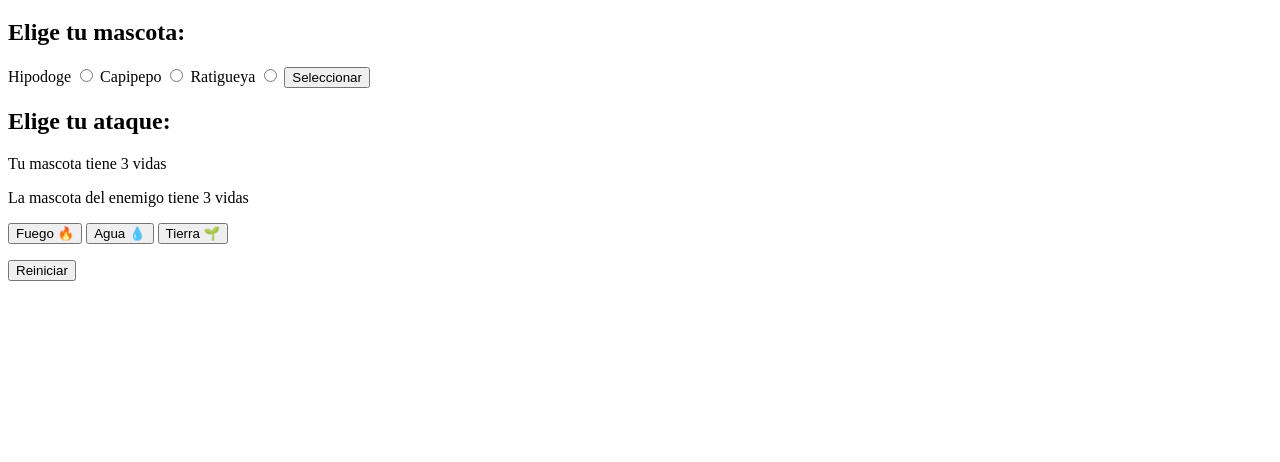
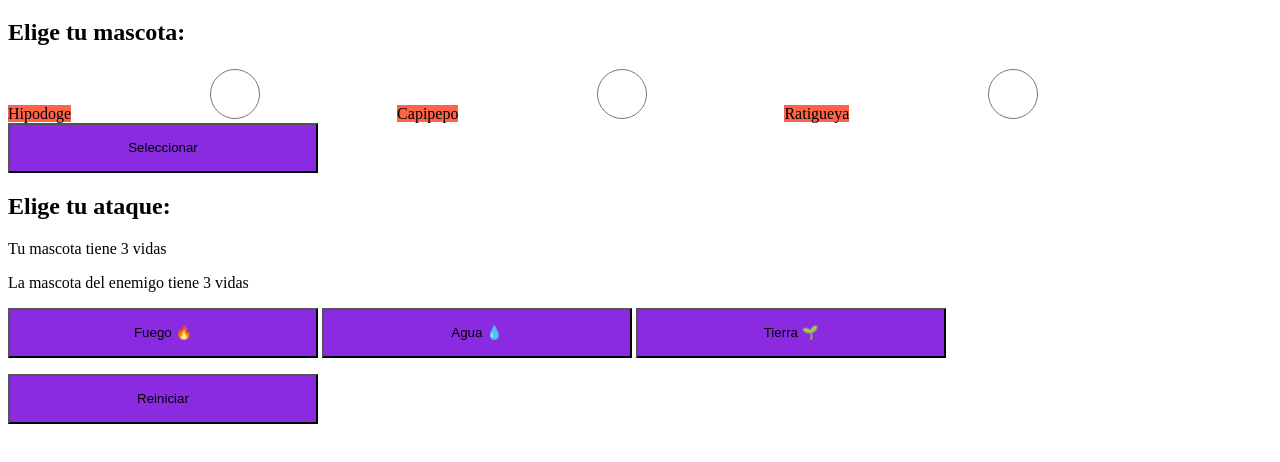
Before and after one commit to platzi/curso-programacion-basica, a plain HTML site: page programar/mokepon/mokepon.html in a window 1280 px wide. Shown: the part 74-536 px from the top of the page. Drawn offline with Linux system fonts and the light colour scheme; a script that the page names is missing.

Commit message:
Tipos de display

```diff
--- a/programar/mokepon/styles.css
+++ b/programar/mokepon/styles.css
@@ -1,6 +1,24 @@
 .titulo {
-  color: hotpink;
-  width: 310px;
-  height: 50px;
-  background-color: teal;
+    color: hotpink;
+    width: 310px;
+    height: 50px;
+    background-color: teal;
 }
+
+label {
+    background-color: tomato;
+    width: 310px;
+    height: 50px;
+}
+
+input {
+    background-color: aqua;
+    width: 310px;
+    height: 50px;
+}
+
+button {
+    background-color: blueviolet;
+    width: 310px;
+    height: 50px;
+}
```
